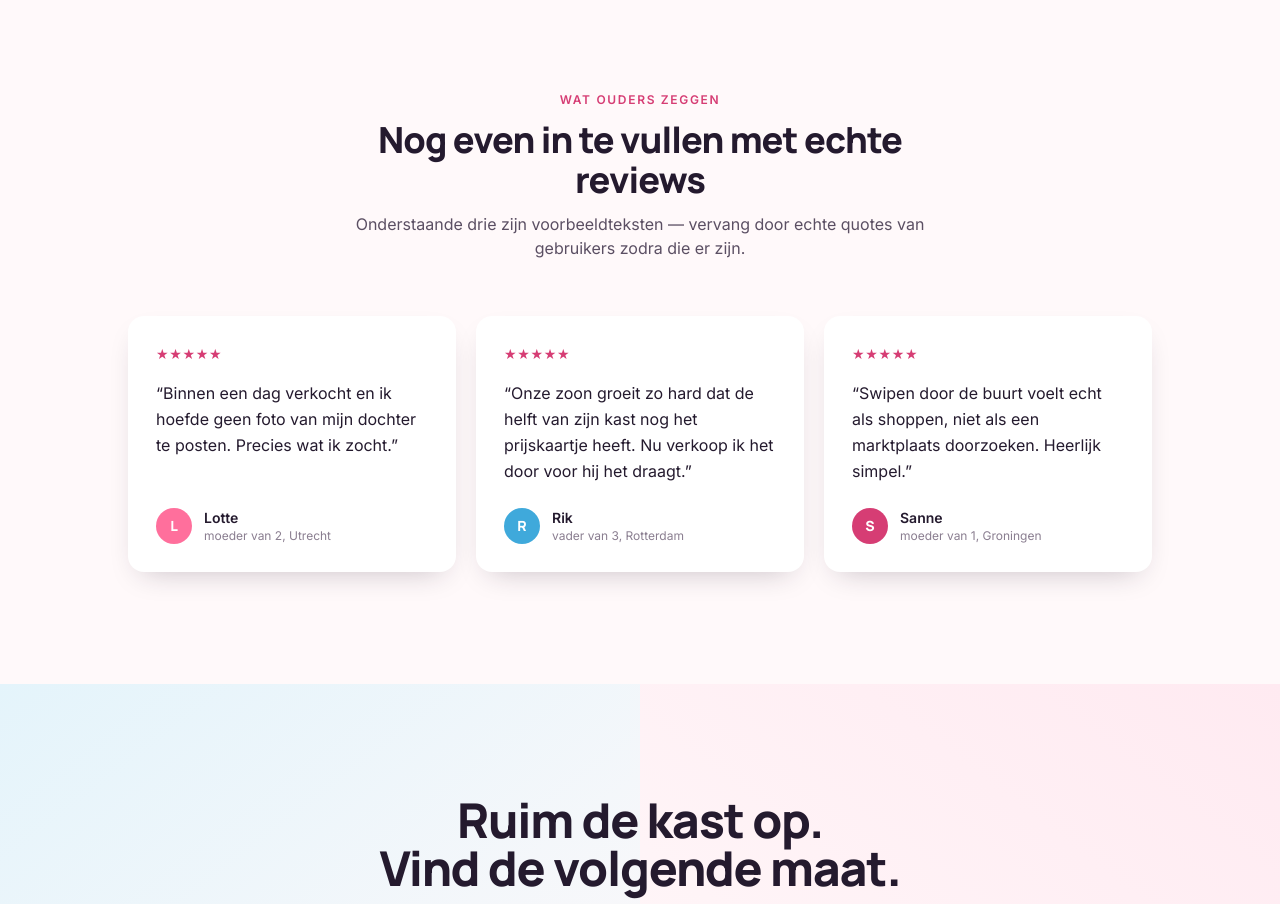
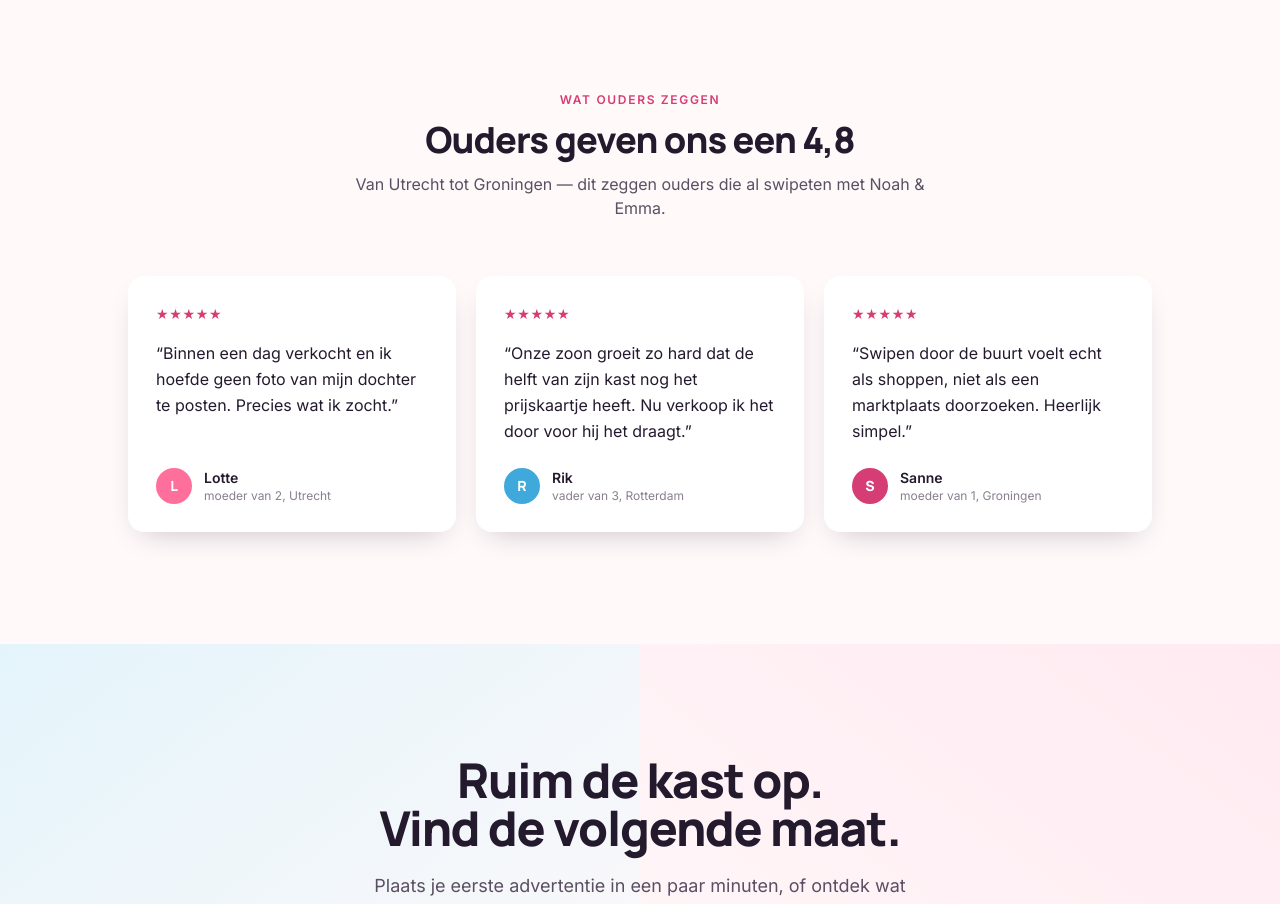
Before and after one commit to schumerhein/noah-emma, a Next.js app: page /landing in a window 1280 px wide. Shown: the part 4340-5244 px from the top of the page. Built offline with nearby package versions, Linux system fonts and the light colour scheme; no server answers.

Commit message:
Reviews-sectie: echte titel in plaats van placeholder-tekst

```diff
--- a/src/app/landing/page.tsx
+++ b/src/app/landing/page.tsx
@@ -292,8 +292,8 @@ export default function LandingPage() {
       <section id="reviews" className="py-20 sm:py-28 px-5 sm:px-8">
         <Reveal className="text-center max-w-xl mx-auto mb-14">
           <span className="text-[#D63D74] text-xs font-bold tracking-[0.14em] uppercase block mb-3">Wat ouders zeggen</span>
-          <h2 className="font-headline font-extrabold text-3xl sm:text-4xl tracking-tight mb-3">Nog even in te vullen met echte reviews</h2>
-          <p className="text-[#5B4F63]">Onderstaande drie zijn voorbeeldteksten — vervang door echte quotes van gebruikers zodra die er zijn.</p>
+          <h2 className="font-headline font-extrabold text-3xl sm:text-4xl tracking-tight mb-3">Ouders geven ons een 4,8</h2>
+          <p className="text-[#5B4F63]">Van Utrecht tot Groningen — dit zeggen ouders die al swipeten met Noah &amp; Emma.</p>
         </Reveal>
         <div className="max-w-5xl mx-auto grid sm:grid-cols-3 gap-5">
           {REVIEWS.map((r, i) => (
```
